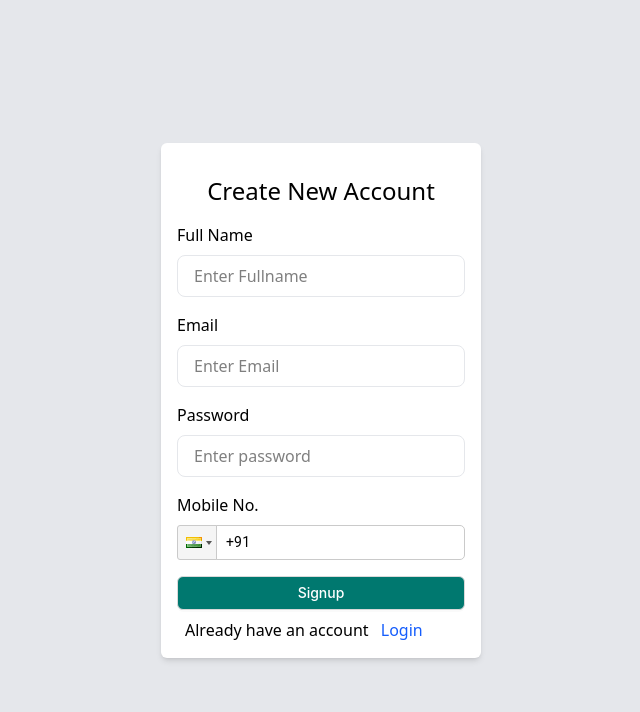
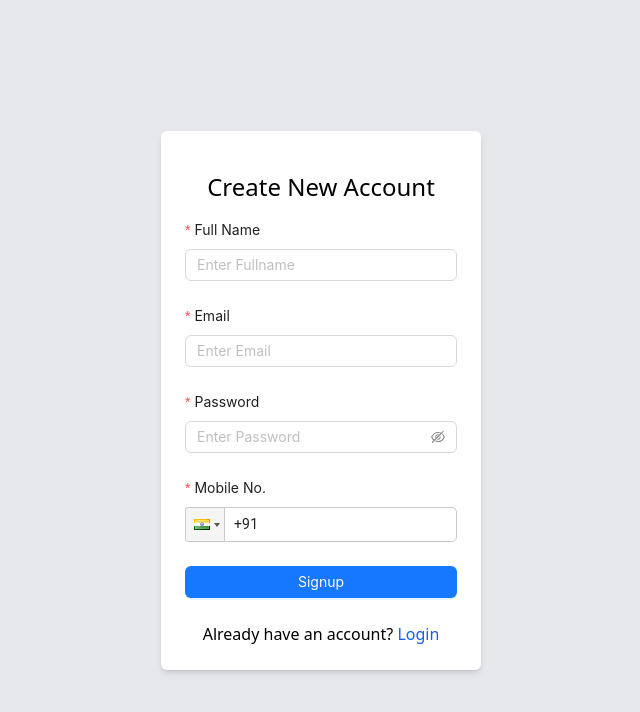
Before and after one commit to mdshahbazansari/url-shortener, a React (Vite) app in the folder frontend/: page /signup in a window 1280 px wide. Shown: the top 712 px of the page, without its empty margins (319-959 px from the left). Built offline with nearby package versions, Linux system fonts and the light colour scheme; no server answers.

Commit message:
frontend update

```diff
--- a/frontend/src/components/Signup.jsx
+++ b/frontend/src/components/Signup.jsx
@@ -1,126 +1,93 @@
 import { Link, useNavigate } from 'react-router-dom'
+import { useState } from 'react'
+import axios from 'axios'
+import { Form, Input, Button, message } from 'antd'
 import PhoneInput from 'react-phone-input-2'
 import 'react-phone-input-2/lib/style.css'
-import { useState } from 'react'
-import axios from 'axios'
-import { toast } from 'react-toastify'
-import { Button } from 'antd'
+
 const ENV = import.meta.env
 
 const Signup = () => {
-  const user = {
-    fullname: '',
-    email: '',
-    password: '',
-    mobile: '',
-  }
-
-  const [signupForm, setSignupForm] = useState(user)
   const navigate = useNavigate()
 
-  const signup = async (e) => {
+  const onFinish = async (values) => {
     try {
-      e.preventDefault()
-      signupForm.mobile = '+' + signupForm.mobile
-      const res = await axios.post(
-        `${ENV.VITE_SERVER}/api/user/signup`,
-        signupForm
-      )
-
-      toast.success('Signup success 👍')
-
+      values.mobile = '+' + values.mobile
+      const res = await axios.post(`${ENV.VITE_SERVER}/api/user/signup`, values)
+      message.success('Signup successful!')
       console.log(res.data)
-      if (res) return navigate('/login')
+      navigate('/login')
     } catch (err) {
       console.log(err.message)
-      toast.error(err.response ? err.response.data.message : err.message)
+      message.error(err.response ? err.response.data.message : err.message)
     }
   }
 
-  const handleSignupForm = (e) => {
-    const input = e.target
-    const name = input.name
-    const value = input.value
-    setSignupForm({
-      ...signupForm,
-      [name]: value,
-    })
-  }
-
   return (
-    <>
-      <div className='flex  items-center justify-center h-screen bg-gray-200'>
-        <div className=' bg-white w-3/12 rounded-md shadow-md p-4 gap-4 animate__animated animate__pulse'>
+    <div className='flex items-center justify-center h-screen bg-gray-200'>
+      <div className='bg-white w-3/12 rounded-md shadow-md p-6'>
         <h1 className='text-2xl text-center font-medium my-4'>
           Create New Account
         </h1>
-          <form className='grid gap-4' onSubmit={signup}>
-            <div className='grid grid-col gap-2'>
-              <label className='font-medium'>Full Name</label>
-              <input
-                type='text'
-                placeholder='Enter Fullname'
+        <Form layout='vertical' onFinish={onFinish}>
+          <Form.Item
+            label='Full Name'
             name='fullname'
-                value={signupForm.fullname}
-                onChange={handleSignupForm}
-                className='w-full px-4 py-2 border border-gray-200 rounded-lg focus:outline-none focus:ring-2 focus:ring-blue-300 focus:border-transparent'
-              />
-            </div>
+            rules={[{ required: true, message: 'Please enter your full name' }]}
+          >
+            <Input placeholder='Enter Fullname' />
+          </Form.Item>
 
-            <div className='grid grid-col gap-2'>
-              <label className='font-medium'>Email</label>
-              <input
-                type='text'
-                placeholder='Enter Email'
+          <Form.Item
+            label='Email'
             name='email'
-                value={signupForm.email}
-                onChange={handleSignupForm}
-                className='w-full px-4 py-2 border border-gray-200 rounded-lg focus:outline-none focus:ring-2 focus:ring-blue-300 focus:border-transparent'
-              />
-            </div>
+            rules={[
+              { required: true, message: 'Please enter your email' },
+              { type: 'email', message: 'Enter a valid email' },
+            ]}
+          >
+            <Input placeholder='Enter Email' />
+          </Form.Item>
 
-            <div className='grid grid-col gap-2'>
-              <label className='font-medium'>Password</label>
-              <input
-                type='text'
-                placeholder='Enter password'
+          <Form.Item
+            label='Password'
             name='password'
-                value={signupForm.password}
-                onChange={handleSignupForm}
-                className='w-full px-4 py-2 border border-gray-200 rounded-lg focus:outline-none focus:ring-2 focus:ring-blue-300 focus:border-transparent'
-              />
-            </div>
-            <div className='grid grid-col gap-2'>
-              <label className='font-medium'>Mobile No.</label>
+            rules={[{ required: true, message: 'Please enter your password' }]}
+          >
+            <Input.Password placeholder='Enter Password' />
+          </Form.Item>
+
+          <Form.Item
+            label='Mobile No.'
+            name='mobile'
+            rules={[
+              { required: true, message: 'Please enter your mobile number' },
+            ]}
+          >
             <PhoneInput
               country={'in'}
-                value={signupForm.mobile}
-                onChange={(value) =>
-                  setSignupForm({
-                    ...signupForm,
-                    mobile: value,
-                  })
-                }
               enableSearch
               inputStyle={{ width: '100%' }}
             />
-            </div>
+          </Form.Item>
 
-            <Button className='!w-full !bg-teal-700 !text-md !text-white !font-medium !py-4 !rounded-md !gap-2'>
+          <Form.Item>
+            <Button type='primary' htmlType='submit' block>
               Signup
             </Button>
-          </form>
-          <div className='mt-2 px-2'>
+          </Form.Item>
+        </Form>
+
+        <div className='mt-2 text-center'>
           <label>
-              Already have an account{' '}
-              <Link to='/login' className='text-blue-600 font-medium px-2'>
+            Already have an account?{' '}
+            <Link to='/login' className='text-blue-600 font-medium'>
               Login
             </Link>
           </label>
         </div>
       </div>
     </div>
-    </>
   )
 }
 
```
Lines whose indentation alone changed are shown as unchanged.
